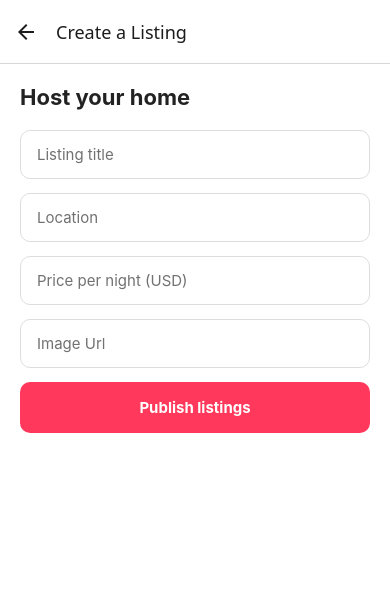
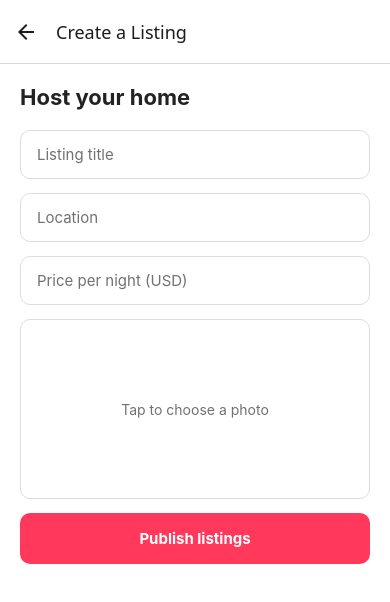
Before and after one commit to rigole/airbnb-lite, a React Native app: screen /CreateListings in a window 390 px wide. Shown: the top 602 px of the page. Built offline with nearby package versions, Linux system fonts and the light colour scheme; no server answers; the database is empty.

Commit message:
feat: implement image upload functionality in CreateListingsScreen and add image picker support

```diff
--- a/app.json
+++ b/app.json
@@ -7,7 +7,15 @@
     "icon": "./assets/icon.png",
     "userInterfaceStyle": "light",
     "ios": {
-      "supportsTablet": true
+      "supportsTablet": true,
+      "plugins": [
+        [
+          "expo-image-picker",
+          {
+            "photosPermission": "Allow Airbnb-lite to access your photos so you can add images to your listings."
+          }
+        ]
+      ]
     },
     "android": {
       "adaptiveIcon": {
--- /dev/null
+++ b/lib/upload.ts
@@ -0,0 +1,22 @@
+import * as FileSystem from 'expo-file-system/legacy';
+import { decode } from 'base64-arraybuffer';
+import { supabase } from './supabase';
+
+export async  function uploadListingImage(localUri: string, ownerId: string): Promise<string>{
+    const base64 = await FileSystem.readAsStringAsync(localUri, {
+        encoding: FileSystem.EncodingType.Base64
+    });
+    const fileExt = localUri.split('.').pop() ?? 'jpg';
+    const filePath = `${ownerId}/${Date.now()}.${fileExt}`;
+
+    const { error: uploadError } = await supabase.storage
+    .from('listing-images')
+    .upload(filePath, decode(base64), {
+        contentType: `image/${fileExt}`,
+    });
+
+    if(uploadError) throw uploadError;
+
+    const { data } = supabase.storage.from('listing-images').getPublicUrl(filePath);
+    return data.publicUrl;
+}
--- a/package.json
+++ b/package.json
@@ -9,7 +9,10 @@
     "@react-navigation/native": "^7.3.8",
     "@react-navigation/native-stack": "^7.17.10",
     "@supabase/supabase-js": "^2.110.2",
+    "base64-arraybuffer": "^1.0.2",
     "expo": "^54.0.8",
+    "expo-file-system": "~19.0.23",
+    "expo-image-picker": "~17.0.11",
     "expo-status-bar": "~3.0.9",
     "react": "19.1.0",
     "react-dom": "19.1.0",
--- a/screens/CreateListingScreen.tsx
+++ b/screens/CreateListingScreen.tsx
@@ -3,8 +3,17 @@ import { useAuth } from "../context/AuthContext";
 import { useListings } from "../context/ListingsContext";
 import { useTheme } from "../context/ThemeContext";
 import { createListing } from "../lib/listings";
-import { Pressable, ScrollView, StyleSheet, Text, TextInput } from "react-native";
+import * as ImagePicker from "expo-image-picker";
+import {
+  Image,
+  Pressable,
+  ScrollView,
+  StyleSheet,
+  Text,
+  TextInput,
+} from "react-native";
 import { SafeAreaView } from "react-native-safe-area-context";
+import { uploadListingImage } from "../lib/upload";
 
 export default function CreateListingsScreen({ navigation }: any) {
   const { colors } = useTheme();
@@ -14,14 +23,32 @@ export default function CreateListingsScreen({ navigation }: any) {
   const [title, setTitle] = useState("");
   const [location, setLocation] = useState("");
   const [price, setPrice] = useState("");
-  const [image, setImage] = useState("");
+  const [imageUri, setImageUri] = useState("");
   const [error, setError] = useState<string | null>(null);
   const [submitting, setSubmitting] = useState(false);
+
+  const pickImage = async () => {
+    const permission = await ImagePicker.requestMediaLibraryPermissionsAsync();
+    if (!permission.granted) {
+      setError("Photo library permission is required");
+      return;
+    }
+    const result = await ImagePicker.launchImageLibraryAsync({
+      mediaTypes: ImagePicker.MediaTypeOptions.Images,
+      quality: 0.7,
+      aspect: [4, 3],
+      allowsEditing: true,
+    });
+
+    if (!result.canceled) {
+      setImageUri(result.assets[0].uri);
+    }
+  };
 
   const handleSubmit = async () => {
     setError(null);
 
-    if (!title || !location || !price || !image) {
+    if (!title || !location || !price || !imageUri) {
       setError("Please fill in every field");
       return;
     }
@@ -37,11 +64,12 @@ export default function CreateListingsScreen({ navigation }: any) {
     }
     setSubmitting(true);
     try {
+      const uploadedUrl = await uploadListingImage(imageUri, session.user.id);
       await createListing({
         title,
         location,
         pricePerNight: priceNumber,
-        image,
+        image: uploadedUrl,
         ownerId: session.user.id,
       });
       await refetch();
@@ -54,54 +82,71 @@ export default function CreateListingsScreen({ navigation }: any) {
   };
 
   return (
-    <SafeAreaView style={[styles.container, { backgroundColor: colors.background }]}>
+    <SafeAreaView
+      style={[styles.container, { backgroundColor: colors.background }]}
+    >
       <ScrollView contentContainerStyle={styles.content}>
-        <Text style={[styles.title, { color: colors.text }]}>Host your home</Text>
+        <Text style={[styles.title, { color: colors.text }]}>
+          Host your home
+        </Text>
         <TextInput
           placeholder="Listing title"
           placeholderTextColor={colors.textSecondary}
-          style={[styles.input, { borderColor: colors.inputBorder, color: colors.text }]}
+          style={[
+            styles.input,
+            { borderColor: colors.inputBorder, color: colors.text },
+          ]}
           value={title}
           onChangeText={setTitle}
         />
-         <TextInput
+        <TextInput
           placeholder="Location"
           placeholderTextColor={colors.textSecondary}
-          style={[styles.input, { borderColor: colors.inputBorder, color: colors.text }]}
+          style={[
+            styles.input,
+            { borderColor: colors.inputBorder, color: colors.text },
+          ]}
           value={location}
           onChangeText={setLocation}
         />
-         <TextInput
+        <TextInput
           placeholder="Price per night (USD)"
           placeholderTextColor={colors.textSecondary}
           keyboardType="numeric"
-          style={[styles.input, { borderColor: colors.inputBorder, color: colors.text }]}
+          style={[
+            styles.input,
+            { borderColor: colors.inputBorder, color: colors.text },
+          ]}
           value={price}
           onChangeText={setPrice}
         />
-        <TextInput
-          placeholder="Image Url"
-          placeholderTextColor={colors.textSecondary}
-          keyboardType="numeric"
-          style={[styles.input, { borderColor: colors.inputBorder, color: colors.text }]}
-          value={image}
-          onChangeText={setImage}
-        />
+        <Pressable
+          style={[styles.imagePicker, { borderColor: colors.inputBorder }]}
+          onPress={pickImage}
+        >
+          {imageUri ? (
+            <Image source={{ uri: imageUri }} style={styles.imagePreview} />
+          ) : (
+            <Text style={{ color: colors.textSecondary }}>
+              Tap to choose a photo
+            </Text>
+          )}
+        </Pressable>
 
         {error && <Text style={styles.error}>{error}</Text>}
 
         <Pressable
-        style={[styles.button, submitting && styles.buttonDisabled]}
-        disabled={submitting}
-        onPress={handleSubmit}
+          style={[styles.button, submitting && styles.buttonDisabled]}
+          disabled={submitting}
+          onPress={handleSubmit}
         >
           <Text style={styles.buttonText}>
-            {submitting ? 'Publishing...' : 'Publish listings'}
+            {submitting ? "Publishing..." : "Publish listings"}
           </Text>
         </Pressable>
       </ScrollView>
     </SafeAreaView>
-  )
+  );
 }
 
 const styles = StyleSheet.create({
@@ -128,5 +173,15 @@ const styles = StyleSheet.create({
     alignItems: "center",
   },
   buttonDisabled: { opacity: 0.6 },
-  buttonText: { color: "#fff", fontWeight: '700', fontSize: 15 }
+  buttonText: { color: "#fff", fontWeight: "700", fontSize: 15 },
+  imagePicker: {
+    borderWidth: 1,
+    borderRadius: 10,
+    height: 180,
+    alignItems: "center",
+    justifyContent: "center",
+    marginBottom: 14,
+    overflow: "hidden",
+  },
+  imagePreview: { width: "100%", height: "100%" },
 });
```
Also changed, not shown: 1 other file (tests, documents, lock files or other folders).
